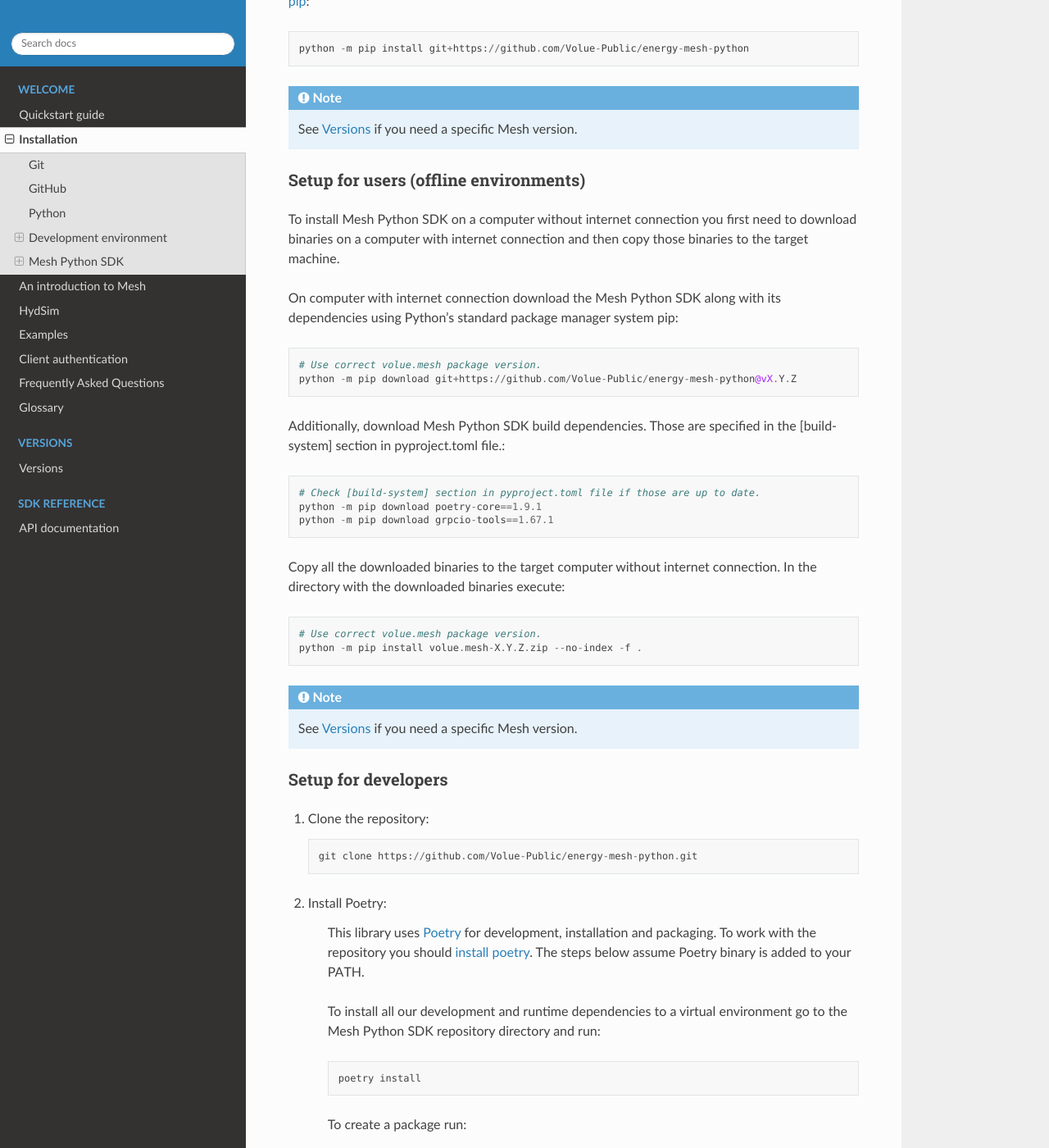
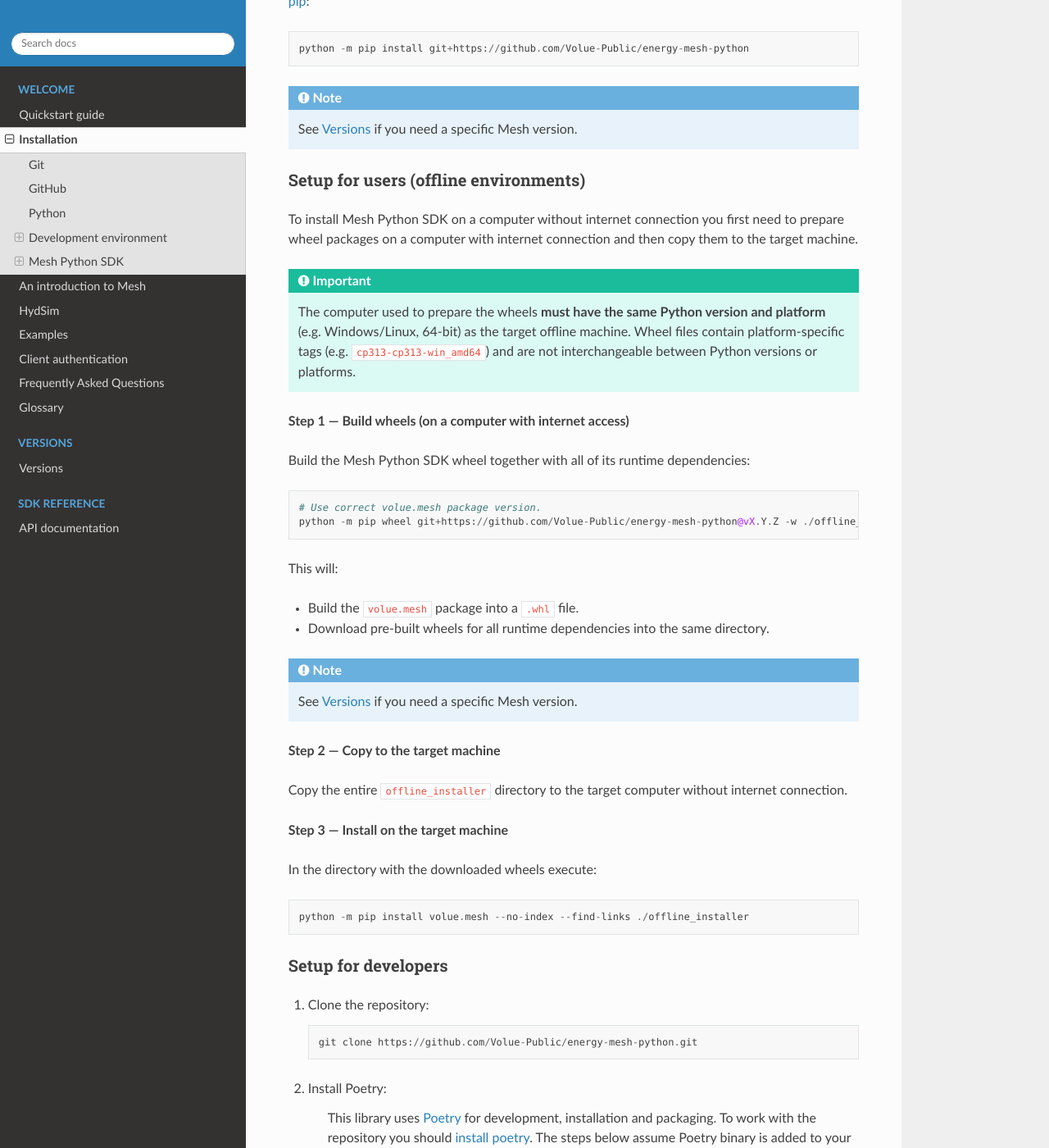
Before and after one commit to Volue-Public/energy-mesh-python, a Sphinx documentation site: the page built from docs/source/installation.rst, in a window 1280 px wide and 1400 px high, scrolled down 2294 px. Shown: the whole window at 82% size. Built offline with Sphinx 7.4.7 and the Read the Docs theme 3.1.0, drawn with Linux system fonts in a browser that asks for light colours.

Commit message:
docs: offline installation improvements

```diff
--- a/docs/source/installation.rst
+++ b/docs/source/installation.rst
@@ -107,31 +107,41 @@
 Setup for users (offline environments)
 ~~~~~~~~~~~~~~~~~~~~~~~~~~~~~~~~~~~~~~
 
-To install Mesh Python SDK on a computer without internet connection you first need to download
-binaries on a computer with internet connection and then copy those binaries to the target machine.
+To install Mesh Python SDK on a computer without internet connection you first need to
+prepare wheel packages on a computer with internet connection and then copy them to the
+target machine.
 
-On computer with internet connection download the Mesh Python SDK along with its dependencies using
-Python's standard package manager system pip::
+.. important::
+    The computer used to prepare the wheels **must have the same Python version and
+    platform** (e.g. Windows/Linux, 64-bit) as the target offline machine. Wheel files
+    contain platform-specific tags (e.g. ``cp313-cp313-win_amd64``) and are not
+    interchangeable between Python versions or platforms.
+
+**Step 1 — Build wheels (on a computer with internet access)**
+
+Build the Mesh Python SDK wheel together with all of its runtime dependencies::
 
     # Use correct volue.mesh package version.
-    python -m pip download git+https://github.com/Volue-Public/energy-mesh-python@vX.Y.Z
+    python -m pip wheel git+https://github.com/Volue-Public/energy-mesh-python@vX.Y.Z -w ./offline_installer
 
+This will:
 
-Additionally, download Mesh Python SDK build dependencies. Those are specified in the [build-system]
-section in pyproject.toml file.::
-
-    # Check [build-system] section in pyproject.toml file if those are up to date.
-    python -m pip download poetry-core==1.9.1
-    python -m pip download grpcio-tools==1.67.1
-
-Copy all the downloaded binaries to the target computer without internet connection.
-In the directory with the downloaded binaries execute::
-
-    # Use correct volue.mesh package version.
-    python -m pip install volue.mesh-X.Y.Z.zip --no-index -f .
+- Build the ``volue.mesh`` package into a ``.whl`` file.
+- Download pre-built wheels for all runtime dependencies into the same directory.
 
 .. note::
     See :doc:`versions` if you need a specific Mesh version.
+
+**Step 2 — Copy to the target machine**
+
+Copy the entire ``offline_installer`` directory to the target computer without internet
+connection.
+
+**Step 3 — Install on the target machine**
+
+In the directory with the downloaded wheels execute::
+
+    python -m pip install volue.mesh --no-index --find-links ./offline_installer
 
 .. _Setup for developers:
 
```
